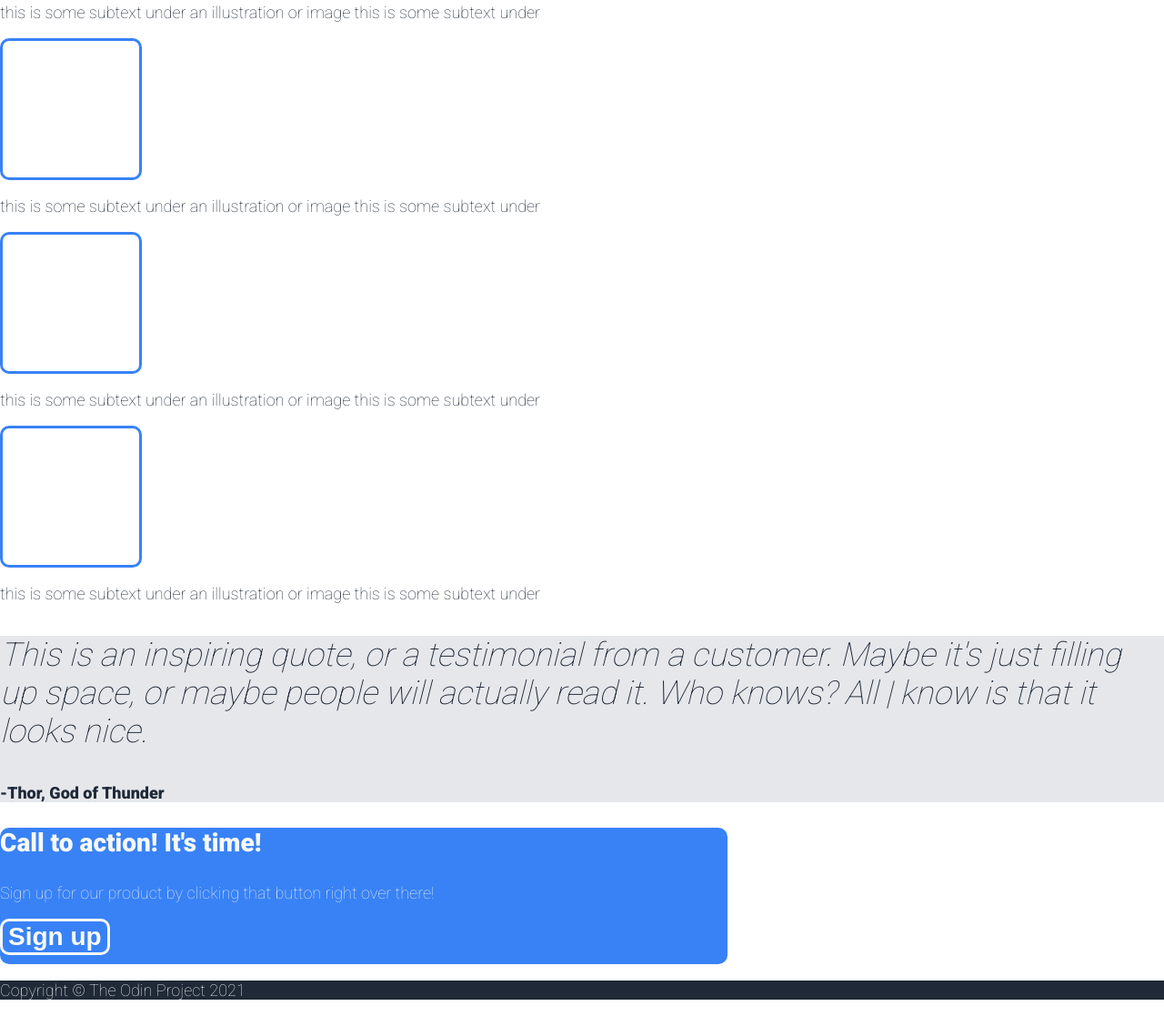
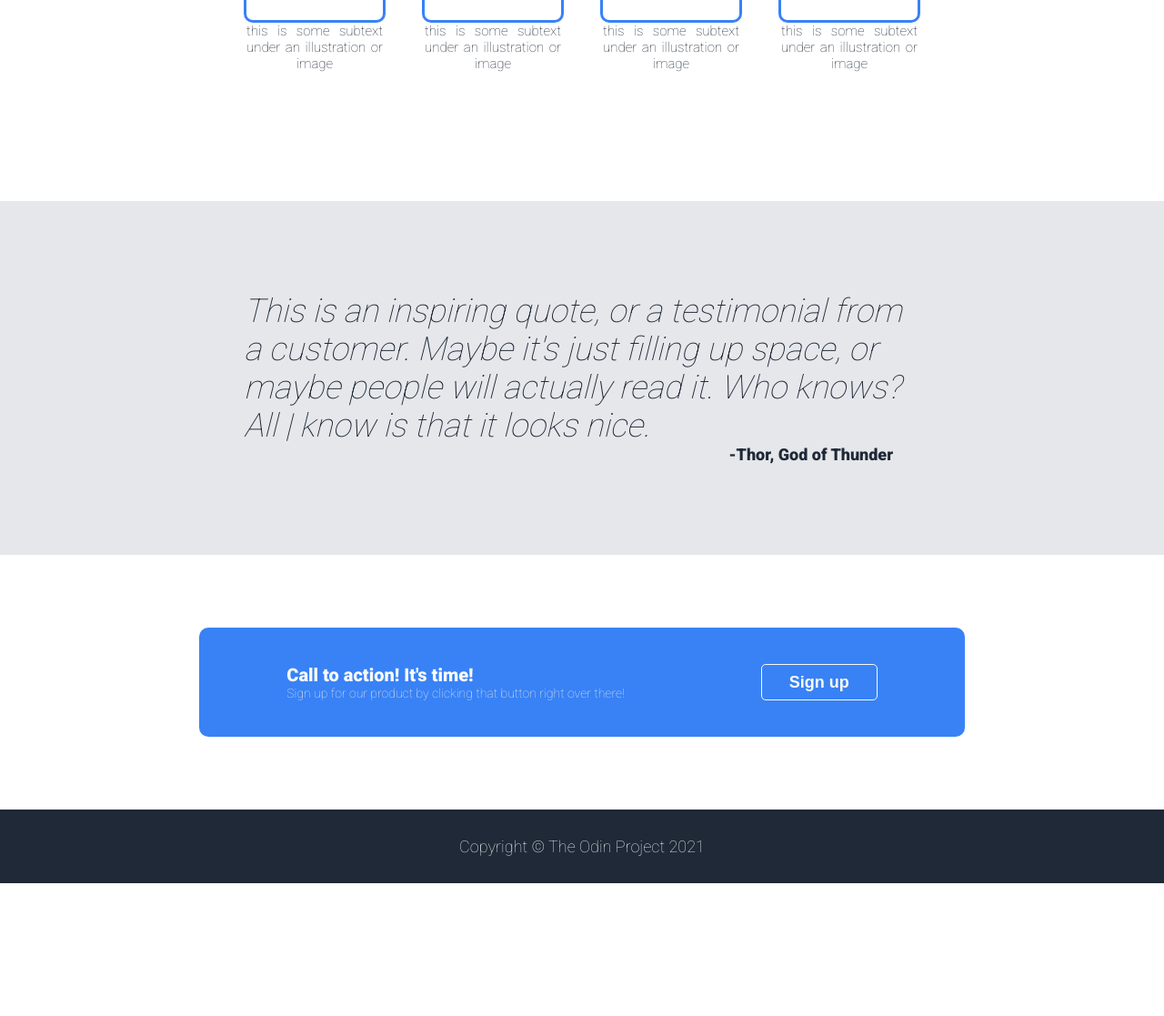
Before and after one commit to Giorgi-Tabatadze/landing-page, a plain HTML site: page index.html in a window 1280 px wide. Shown: the part 751-1868 px from the top of the page at 91% size. After the commit the page ends 1722 px from the top, so only its background shows below. Drawn offline with Linux system fonts and the light colour scheme.

Commit message:
Complete alignment of content
Everything has been centered. When zooming out noticed that upper
container was moving apart. changed that using width for upper content.
changed few bits of css for sizing like text and padding and margin of
different small elements. Had to add additional container for quote for
flexbox alignment. Added small animation to lower signup button.

```diff
--- a/index.html
+++ b/index.html
@@ -34,36 +34,42 @@
     </div>
     <div class="infobox">
         <h2 class="info-header">Some random information.</h2>
+        <div class="blueboxes">
             <div class="info-image-1">
                 <div class="info-box"></div>
-            <p class="info-text">this is some subtext under an illustration or image this is some subtext under</p>
+                <p class="info-text">this is some subtext under an illustration or image</p>
             </div>
             <div class="info-image-1">
                 <div class="info-box"></div>
-            <p class="info-text">this is some subtext under an illustration or image this is some subtext under</p>
+                <p class="info-text">this is some subtext under an illustration or image</p>
             </div>
             <div class="info-image-1">
                 <div class="info-box"></div>
-            <p class="info-text">this is some subtext under an illustration or image this is some subtext under</p>
+                <p class="info-text">this is some subtext under an illustration or image</p>
             </div>
             <div class="info-image-1">
                 <div class="info-box"></div>
-            <p class="info-text">this is some subtext under an illustration or image this is some subtext under</p>
+                <p class="info-text">this is some subtext under an illustration or image</p>
+            </div>
         </div>
     </div>
 
     <div class="quote">
+        <div class="quote-box">
             <p class="quote-text">This is an inspiring quote, or a testimonial from a
                 customer. Maybe it's just filling up space, or maybe
                 people will actually read it. Who knows? All | know
                 is that it looks nice.</p>
             <p class="quote-author">-Thor, God of Thunder</p>
         </div>
+    </div>
 
     <div class="lower-container">
         <div class="lower-cfa">
+            <div class="lower-cfa-text">
                 <h3>Call to action! It's time!</h3>
                 <p>Sign up for our product by clicking that button right over there!</p>
+            </div>
             <button class="lower-signup">Sign up</button>
         </div>
     </div>
--- a/style.css
+++ b/style.css
@@ -8,11 +8,12 @@ body {
   background-color: #1F2937;
   display: flex;
   flex-direction: column;
-
+  align-items: center;
 }
 .header {
   display: flex;
   justify-content: space-between;
+  width: 842px;
 }
 .upper-links ul{
   display: flex;
@@ -34,6 +35,7 @@ body {
   justify-content: space-between;
   align-items: center;
   gap: 10px;
+  width: 842px;
 }
 .upper-head{
     width: 500px;
@@ -69,6 +71,12 @@ body {
   border-radius: 8px;
   padding: 6px 32px;
 }
+.infobox{
+  display: flex;
+  flex-direction: column;
+  align-items: center;
+  margin-bottom: 142px;
+}
 .image-place {
   height: 250px;
   width: 500px;
@@ -85,57 +93,111 @@ body {
   font-size: 36px;
   font-weight: 900;
   color: #1F2937;
+  margin: 50px 0;
+}
+.blueboxes {
+  display: flex;
+  gap: 40px;
+}
+.info-image-1 {
+  display: flex;
+  align-items: center;
+  flex-direction: column;
 }
 .info-text {
   color: #1F2937;
-  font-size: 18px;
+  font-size: 15px;
+  text-align: justify;
+  text-align-last: center;
+  margin: 0;
+  max-width: 150px;
 }
 .info-box{
   width: 150px;
   height: 150px;
   border: 3px solid #3882f6;
   border-radius: 10px;
+  flex: 0 0 auto;
 }
 .quote {
   background-color: #E5E7EB;
+  display: flex;
+  justify-content: center;
+  padding: 100px;
+}
+.quote-box{
+  display: flex;
+  flex-direction: column;
+  align-items: flex-end;
+  width: 744px;
 }
 .quote-text {
   font-size: 36px;
   color: #1F2937;
   font-style: italic;
   font-weight: 100;
+  margin: 0;
 }
 .quote-author{
   color: #1F2937;
   font-weight: 900;
   font-size: 18px;
+  margin: 0px 30px 0px 0px;
+}
+
+.lower-container {
+  display: flex;
+  justify-content: center;
 }
 .lower-cfa {
   background-color: #3882f6;
-  width: 800px;
-  height: 150px;
+  width: 842px;
   border-radius: 10px;
+  display: flex;
+  flex-wrap: wrap;
+  justify-content: center;
+  gap: 150px;
+  margin: 80px 0;
+  padding: 40px 0;
+}
+.lower-cfa-text {
+  display: flex;
+  flex-direction: column;
 }
 .lower-cfa h3 {
-  font-size: 28px;
+  font-size: 20px;
   font-weight: 600;
   color: #f9faf8;
+  margin: 0;
 }
 .lower-cfa p {
-  font-size: 18px;
+  font-size: 14px;
   color: #E5E7EB;
+  margin: 0;
 }
 .lower-signup{
   color: #f9faf8;
   background-color: #3882f6;
-  border: 3px solid #f9faf8;
-  border-radius: 10px;
-  font-size: 28px;
+  border: 1.5px solid #f9faf8;
+  border-radius: 5px;
+  font-size: 18px;
   font-weight: 600;
+  padding: 5px 30px;
+}
+.lower-signup:active{
+  border: 1px solid #f9faf8;
 }
 .footer {
   background-color: #1F2937;
   color: #E5E7EB;
   font-size: 18px;
   font-weight: 200;
+  margin: 0;
+  display: flex;
+  justify-content: center;
+  align-items: center;
+  padding: 30px;
 }
+.footer p {
+  margin: 0;
+}
```
Lines whose indentation alone changed are shown as unchanged.
